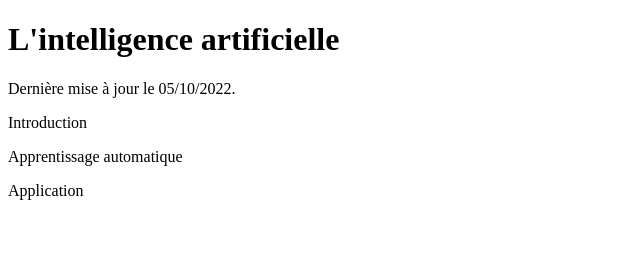
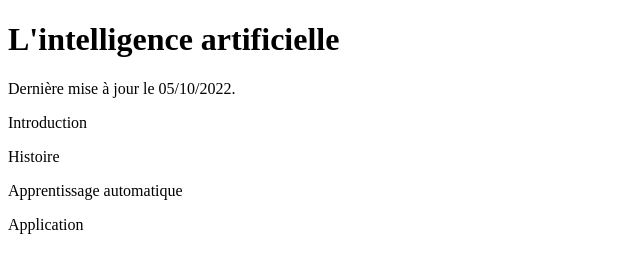
Before and after one commit to maherjaouadi/l3semai, a plain HTML site: page index.html in a window 1280 px wide. Shown: the whole page, without its empty margins (0-640 px from the left). Drawn offline with Linux system fonts and the light colour scheme.

Commit message:
Update index.html

```diff
--- a/index.html
+++ b/index.html
@@ -9,6 +9,7 @@
 <p>Dernière mise à jour le 05/10/2022.</p>
 
 <p>Introduction</p>
+<p>Histoire</p>
 <p>Apprentissage automatique</p>
 <p>Application</p>
 
```
